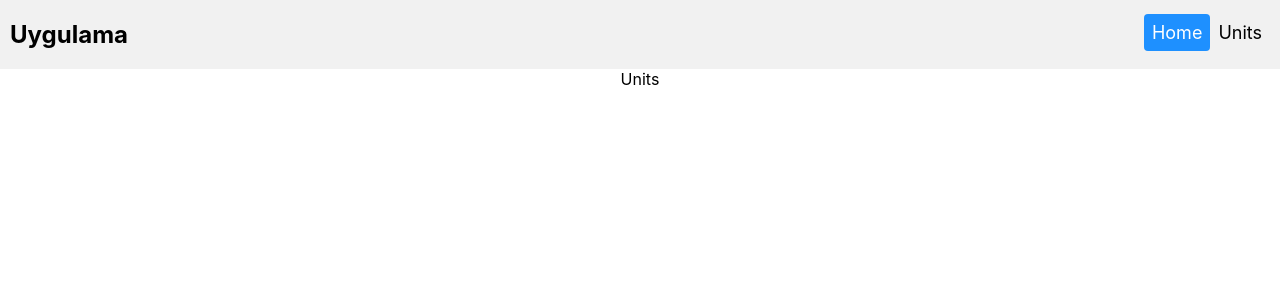
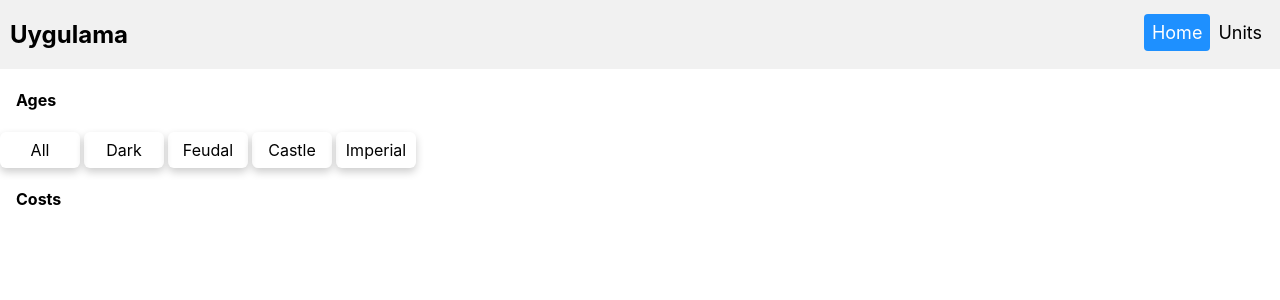
Before and after one commit to UtkuErdemir/React-Training-App, a React (Create React App) app: page /units in a window 1280 px wide. Shown: the top 300 px of the page. Built offline with nearby package versions, Linux system fonts and the light colour scheme.

Commit message:
Components are integrated to Units page

```diff
--- a/src/pages/Units/index.jsx
+++ b/src/pages/Units/index.jsx
@@ -1,8 +1,15 @@
 import React from 'react'
+import { segments } from '../../utils/constants'
+import ItemTitle from './components/ItemTitle'
+import Segment from './components/Segment'
 
 function Units () {
   return (
-    <div>Units</div>
+    <div>
+      <ItemTitle value={'Ages'}></ItemTitle>
+      <Segment items={segments}></Segment>
+      <ItemTitle value={'Costs'}></ItemTitle>
+    </div>
   )
 }
 
```
